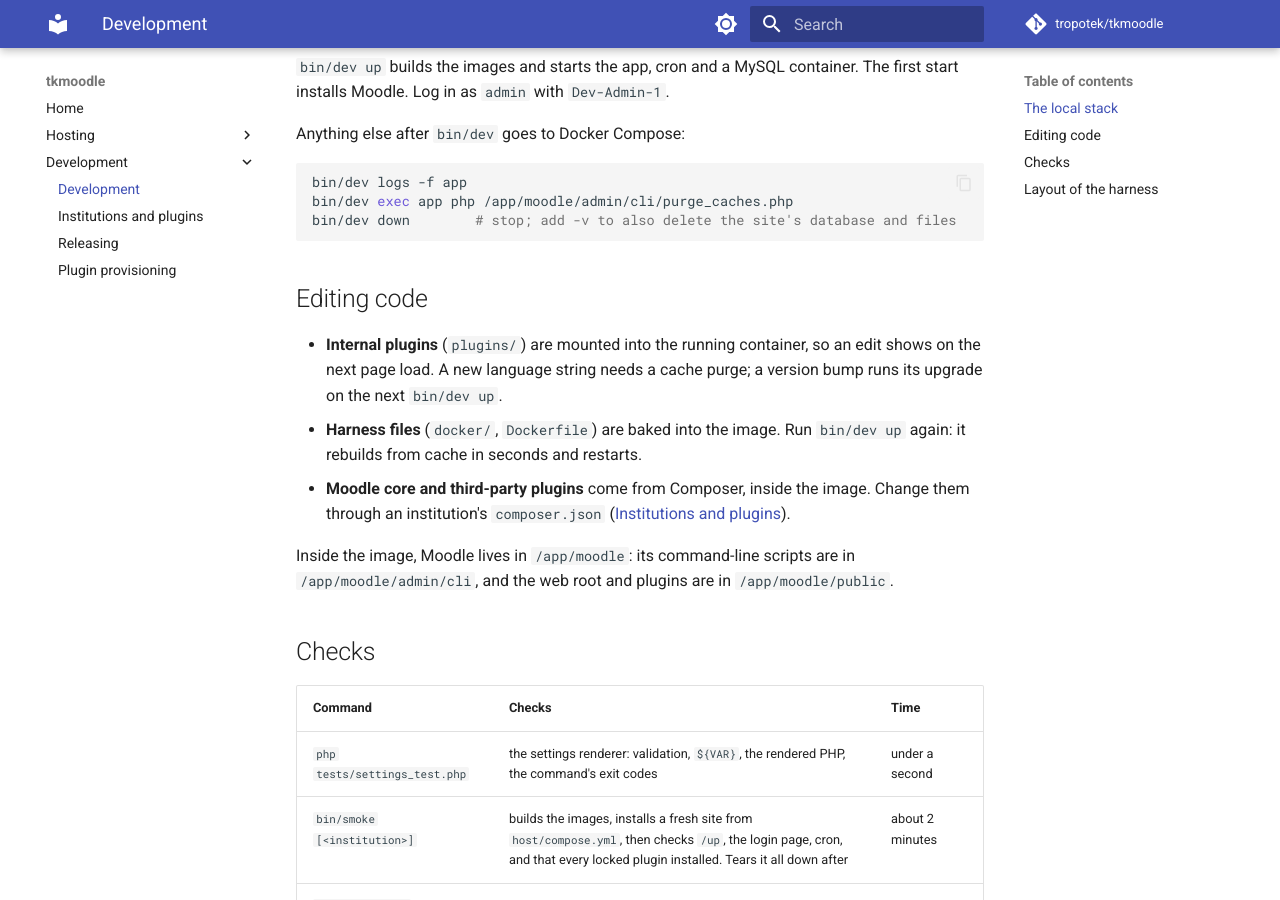
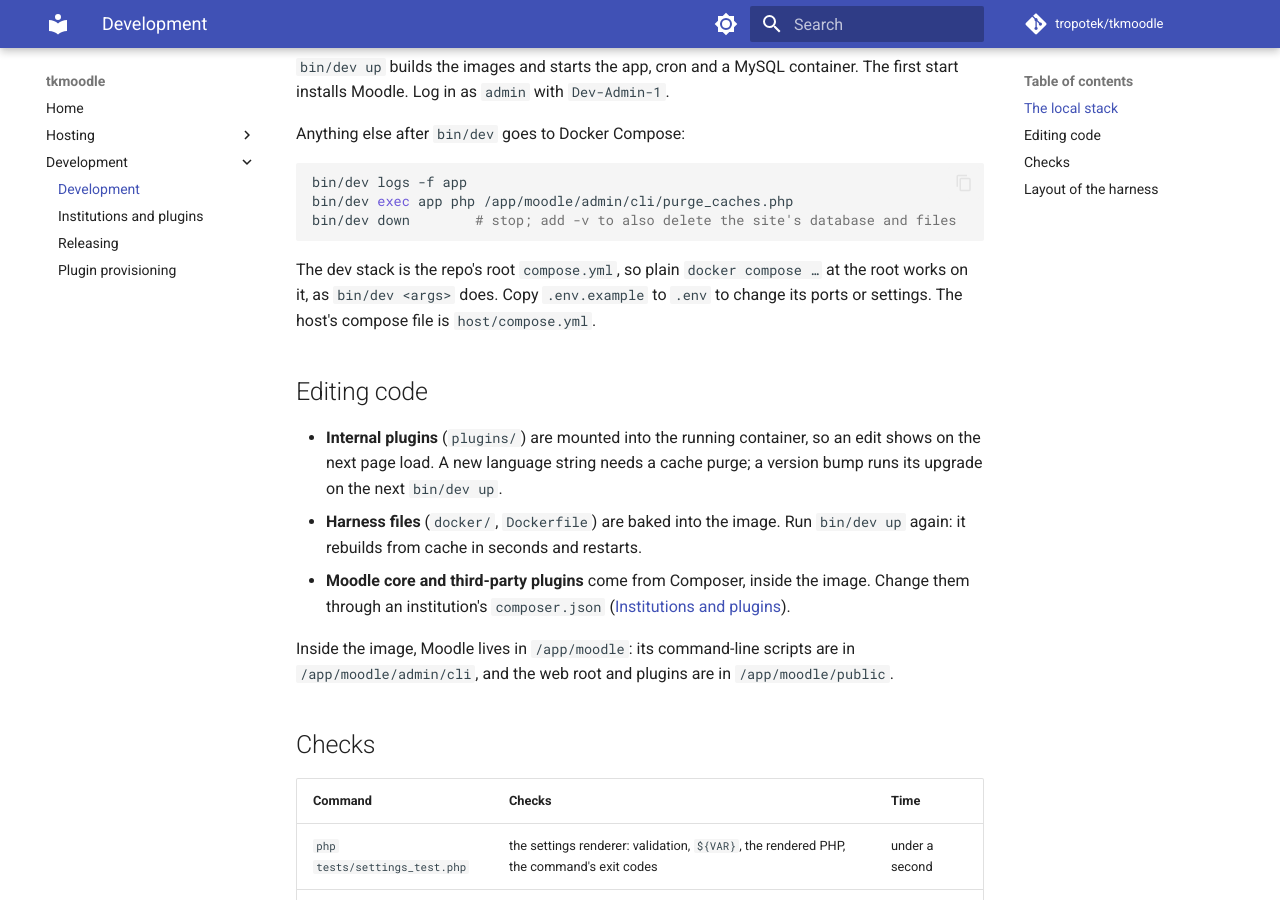
Before and after one commit to tropotek/tkmoodle, an MkDocs documentation site: the page built from docs/development.md, in a window 1280 px wide and 900 px high, scrolled down 343 px. Built offline with MkDocs 1.6.1 and Material for MkDocs 9.7.7, drawn with Linux system fonts in a browser that asks for light colours; comment, search, counter and statistics services are not loaded.

Commit message:
dev: the dev stack is the root compose.yml, with a .env.example for its settings
Co-Authored-By: Claude Opus 5.5 <noreply@anthropic.com>

````diff
--- a/compose.dev.yml
+++ b/compose.yml
@@ -1,4 +1,5 @@
-# Local development. Start it with bin/dev, which builds the images this file runs.
+# Local development: the dev stack, at the repo root so `docker compose` finds it. Start it
+# with bin/dev, which builds the images it runs. Settings: copy .env.example to .env.
 # Plugin code is bind-mounted, so edits are live; harness changes need bin/dev up (a cached rebuild).
 name: moodle-dev
 
@@ -7,7 +8,7 @@ x-env: &env
   DB_HOST: db
   DB_PASS: dev
   ADMIN_PASS: Dev-Admin-1
-  SITE_FULLNAME: Moodle (dev)
+  SITE_FULLNAME: ${SITE_FULLNAME:-Moodle (dev)}
   SISEXAMPLE_REMOTE_URL: ${SISEXAMPLE_REMOTE_URL:-https://remote.example.test}
   SISEXAMPLE_SSO_ISSUER: ${SISEXAMPLE_SSO_ISSUER:-}
   SISEXAMPLE_SSO_CLIENT_ID: ${SISEXAMPLE_SSO_CLIENT_ID:-}
--- a/docs/development.md
+++ b/docs/development.md
@@ -20,6 +20,10 @@ bin/dev logs -f app
 bin/dev exec app php /app/moodle/admin/cli/purge_caches.php
 bin/dev down        # stop; add -v to also delete the site's database and files
 ```
+
+The dev stack is the repo's root `compose.yml`, so plain `docker compose …` at the root works
+on it, as `bin/dev <args>` does. Copy `.env.example` to `.env` to change its ports or settings.
+The host's compose file is `host/compose.yml`.
 
 ## Editing code
 
````
Also changed, not shown: 2 other files.
